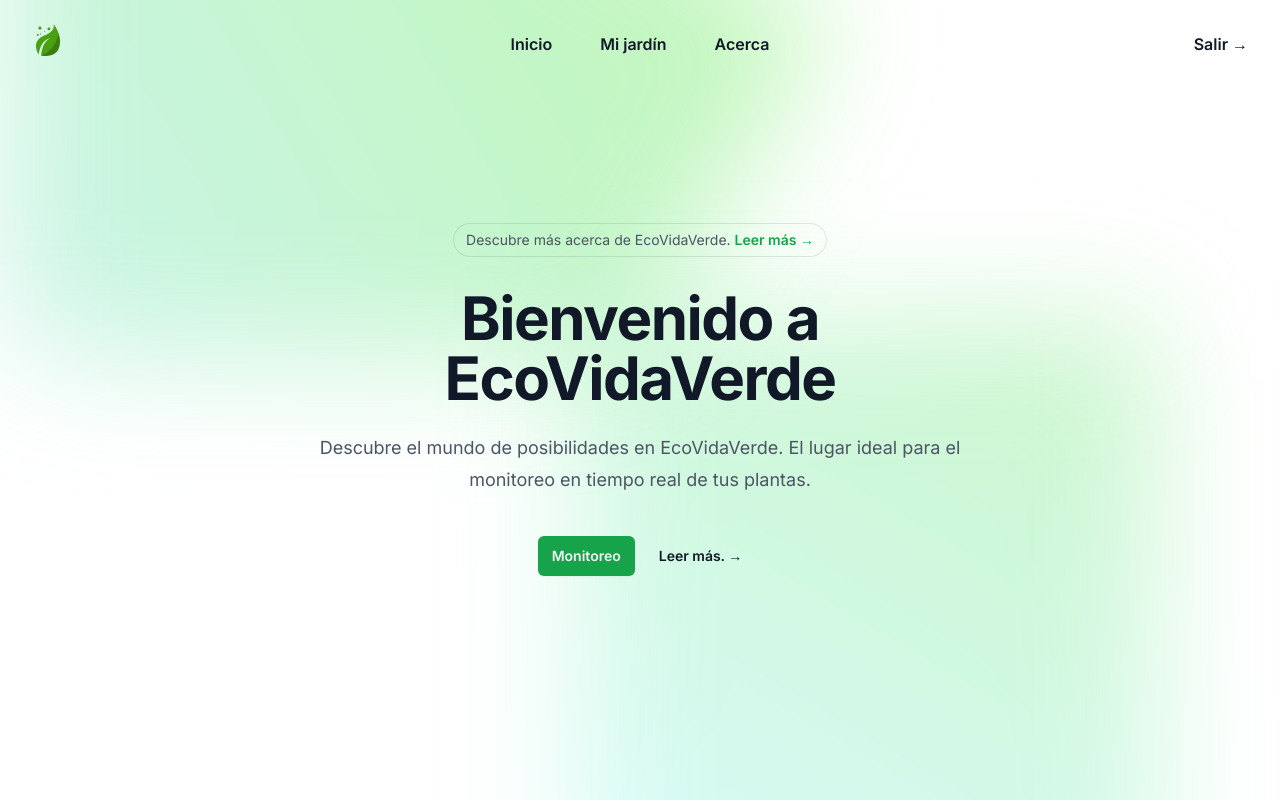
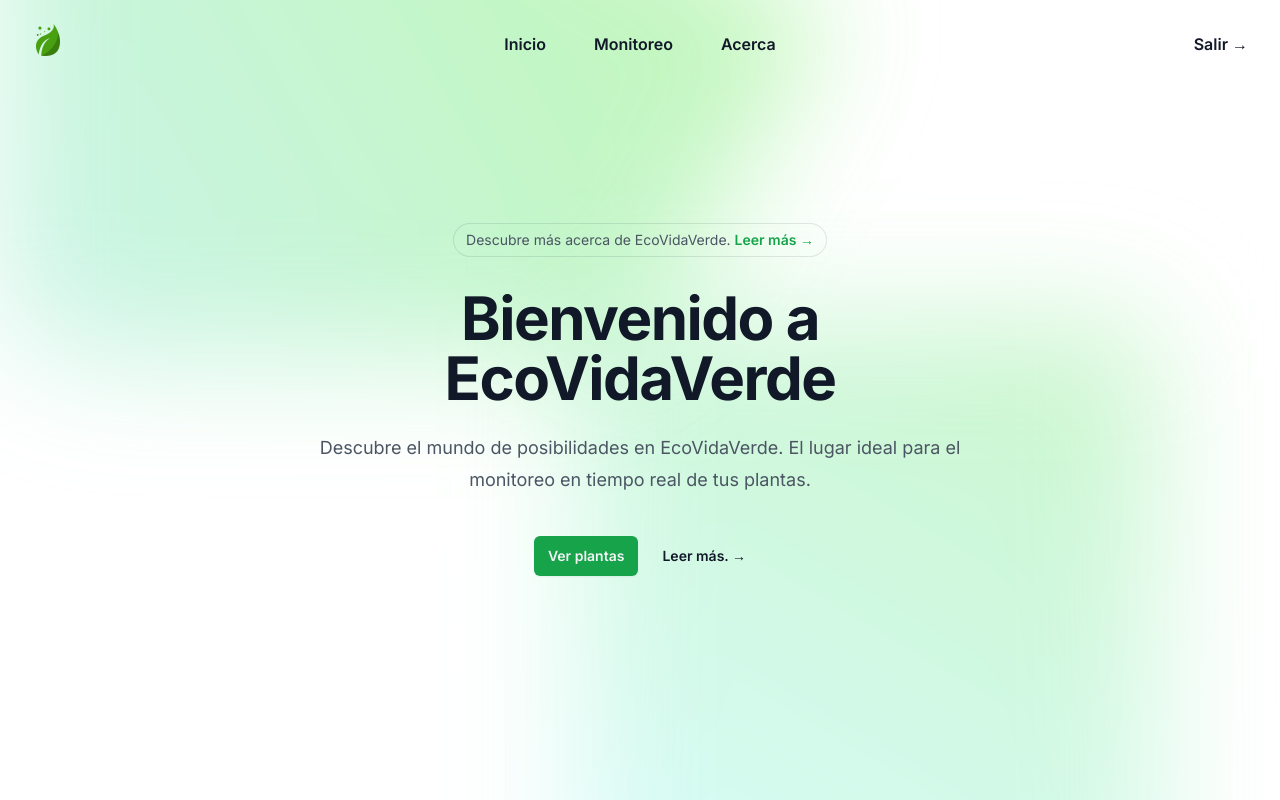
Before and after one commit to MigueDevp/ecovidaverde, a Next.js app: page /home in a window 1280 px wide. Shown: the top 800 px of the page. Built offline with nearby package versions, Linux system fonts and the light colour scheme.

Commit message:
AVANCES FRONT

```diff
--- a/src/app/components/navbar.tsx
+++ b/src/app/components/navbar.tsx
@@ -13,7 +13,7 @@ interface NavbarProps {
 export default function Navbar({ routes }: NavbarProps) {
   const navigation = [
     { name: "Inicio", href: routes.home },
-    { name: "Mi jardín", href: routes.monitoreo },
+    { name: "Monitoreo", href: routes.monitoreo },
     { name: "Acerca", href: routes.acerca },
   ];
 
--- a/src/app/home/page.tsx
+++ b/src/app/home/page.tsx
@@ -15,7 +15,10 @@ export default function Home() {
         <div className="hidden sm:mb-8 sm:flex sm:justify-center mt-0">
           <div className="relative rounded-full px-3 py-1 text-sm leading-6 text-gray-600 ring-1 ring-gray-900/10 hover:ring-gray-900/20">
             Descubre más acerca de EcoVidaVerde.{" "}
-            <a href="/acerca#descubreMas" className="font-semibold text-green-600">
+            <a
+              href="/acerca#descubreMas"
+              className="font-semibold text-green-600"
+            >
               <span className="absolute inset-0" aria-hidden="true" />
               Leer más <span aria-hidden="true">&rarr;</span>
             </a>
@@ -34,7 +37,7 @@ export default function Home() {
               href="/monitoreo"
               className="rounded-md bg-green-600 px-3.5 py-2.5 text-sm font-semibold text-gray-100 shadow-sm hover:bg-green-500 focus-visible:outline focus-visible:outline-2 focus-visible:outline-offset-2 focus-visible:outline-green-600"
             >
-              Monitoreo
+              Ver plantas
             </a>
             <a
               href="#Ecovida"
```
